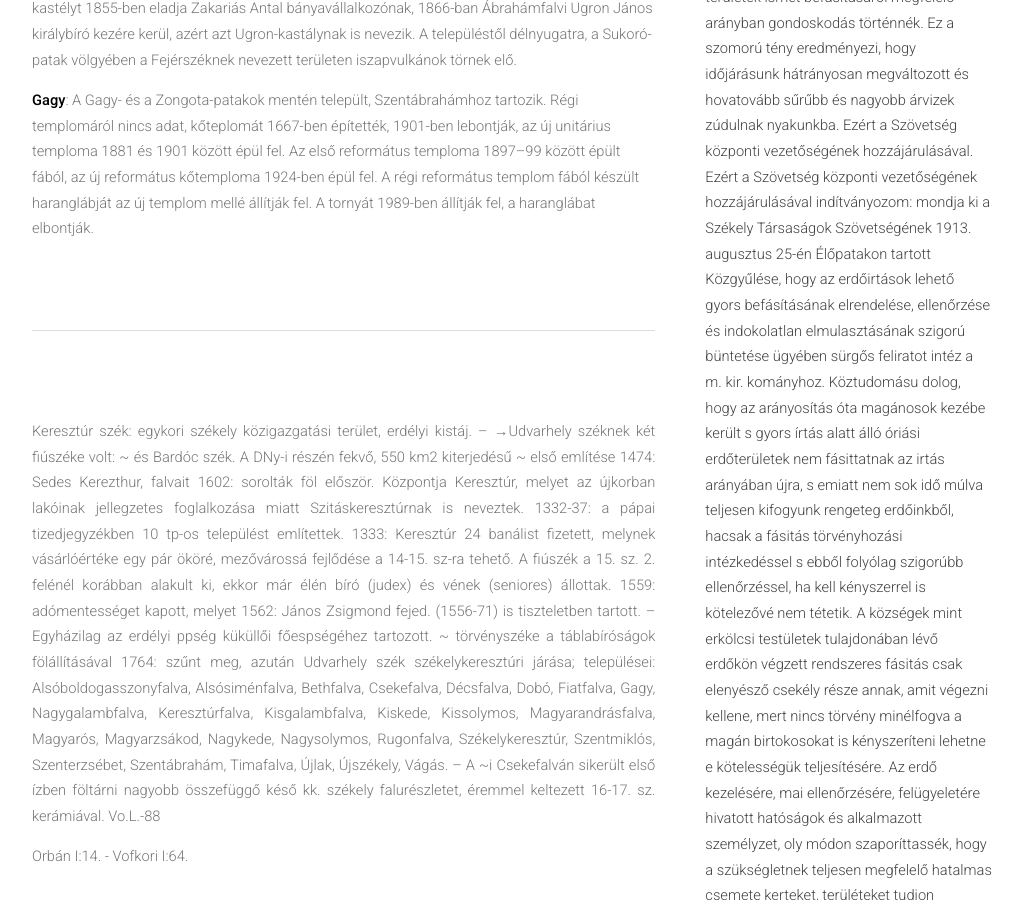
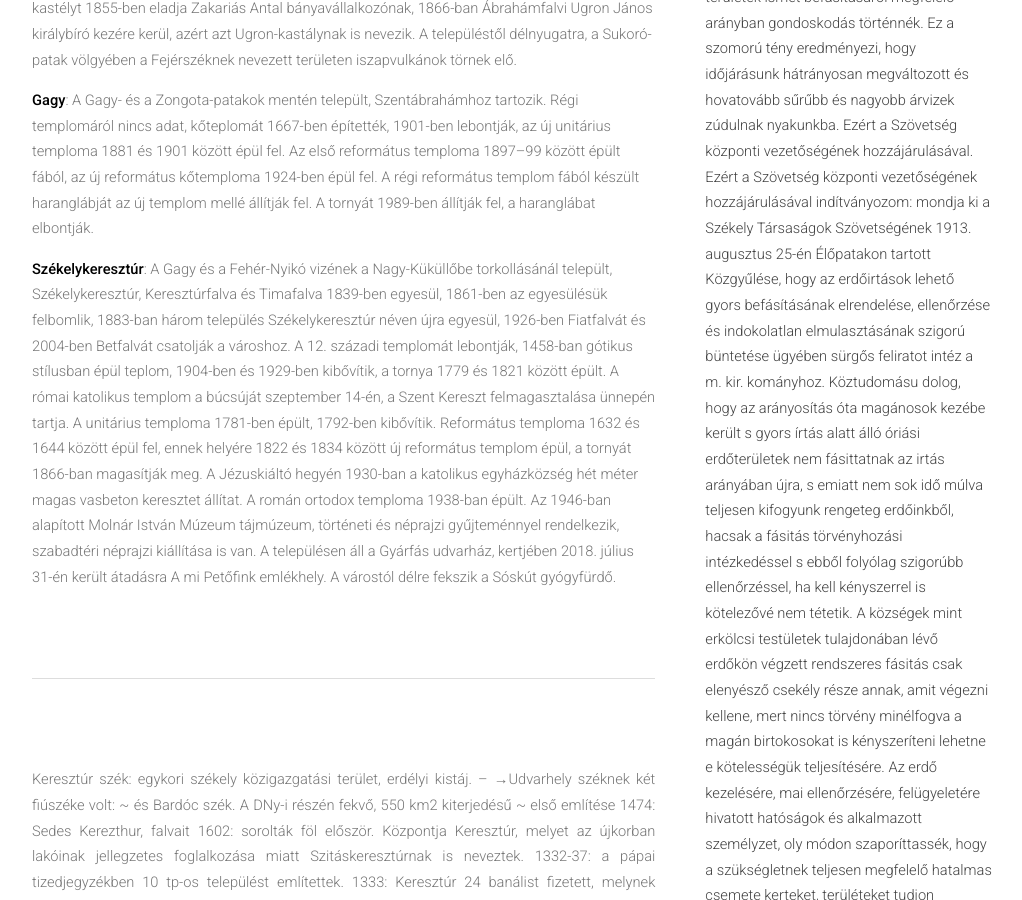
Before and after one commit to siculia/siculia.github.io, a Jekyll site: the page built from siculia-kereszturszek.html, in a window 1280 px wide and 900 px high, scrolled down 1366 px. Shown: the whole window, without its empty margins (128-1150 px from the left). Built offline with Jekyll 4.4.1, drawn with Linux system fonts in a browser that asks for light colours; nearby versions of some CDN libraries; library files that are not in the unit come from our copies.

Commit message:
Keresztúr

```diff
--- a/siculia-kereszturszek.html
+++ b/siculia-kereszturszek.html
@@ -21,6 +21,7 @@ layout: default
 						<p style="text-align: left;"><b>Kőrispatak</b>: A Küsmöd-pataka mentén települt, Etédhez tartozik. A település korábban a Diósfalvának nevezett határrészen, a mostani helyétől délnyugatra feküdt. Régi temploma leégett, új református temploma 1820-ban épült. Unitárius temploma 1815-ben épült, tornyát 1926-ban húzták fel. A településen szalmakalap-múzeum működik.</p>
 						<p style="text-align: left;"><b>Fiatfalva</b>: A Nagy-Küküllő bal partján települt, Székelykeresztúrhoz tartozik. A fiatfalvi Régi temető területén feltárták a sokszögzáródású szentélyű régi kápolnáját. A Református-unitárius közös temploma középkori eredetű, 1631-ben mint egyezkedés tárgyát említik, 1803-ban átalakítják, majd 1893-ban megújítják. A 16. századi leomlott Geréb-udvarházat, 1625-ben Geréb András újjáépíti, a helyére épített fiatfalvi-kastély a település nyugati felében a Küküllő partján áll, a mai épületet 1817 körül Mikó Miklós építtette. Mikó Miklós unokája, gróf Mikes Miklós a fiatfalvi kastélyt 1855-ben eladja Zakariás Antal bányavállalkozónak, 1866-ban Ábrahámfalvi Ugron János királybíró kezére kerül, azért azt Ugron-kastálynak is nevezik. A településtől délnyugatra, a Sukoró-patak völgyében a Fejérszéknek nevezett területen iszapvulkánok törnek elő.</p>
 						<p style="text-align: left;"><b>Gagy</b>: A Gagy- és a Zongota-patakok mentén települt, Szentábrahámhoz tartozik. Régi templomáról nincs adat, kőteplomát 1667-ben építették, 1901-ben lebontják, az új unitárius temploma 1881 és 1901 között épül fel. Az első református temploma 1897–99 között épült fából, az új református kőtemploma 1924-ben épül fel. A régi református templom fából készült haranglábját az új templom mellé állítják fel. A tornyát 1989-ben állítják fel, a haranglábat elbontják.</p>
+						<p style="text-align: left;"><b>Székelykeresztúr</b>: A Gagy és a Fehér-Nyikó vizének a Nagy-Küküllőbe torkollásánál települt,  Székelykeresztúr, Keresztúrfalva és Timafalva 1839-ben egyesül, 1861-ben az egyesülésük felbomlik, 1883-ban három település Székelykeresztúr néven újra egyesül, 1926-ben Fiatfalvát és 2004-ben Betfalvát csatolják a városhoz. A 12. századi templomát lebontják, 1458-ban gótikus stílusban épül teplom, 1904-ben és 1929-ben kibővítik, a tornya 1779 és 1821 között épült. A római katolikus templom a búcsúját szeptember 14-én, a Szent Kereszt felmagasztalása ünnepén tartja. A unitárius temploma 1781-ben épült, 1792-ben kibővítik. Református temploma  1632 és 1644 között épül fel, ennek helyére  1822 és 1834 között új református templom épül, a tornyát 1866-ban magasítják meg. A Jézuskiáltó hegyén 1930-ban a katolikus egyházközség hét méter magas vasbeton keresztet állítat. A román ortodox temploma 1938-ban épült. Az 1946-ban alapított Molnár István Múzeum tájmúzeum, történeti és néprajzi gyűjteménnyel rendelkezik, szabadtéri néprajzi kiállítása is van. A településen áll a Gyárfás udvarház, kertjében 2018. július 31-én került átadásra A mi Petőfink emlékhely. A várostól délre fekszik a Sóskút gyógyfürdő. </p>
 						<hr></hr>
 
 						<p style="text-align: justify;">Keresztúr szék: egykori székely közigazgatási terület, erdélyi kistáj. – →Udvarhely széknek két fiúszéke volt: ~ és Bardóc szék. A DNy-i részén fekvő, 550 km2 kiterjedésű ~ első említése 1474: Sedes Kerezthur, falvait 1602: sorolták föl először. Központja Keresztúr, melyet az újkorban lakóinak jellegzetes foglalkozása miatt Szitáskeresztúrnak is neveztek. 1332-37: a pápai tizedjegyzékben 10 tp-os települést említettek. 1333: Keresztúr 24 banálist fizetett, melynek vásárlóértéke egy pár ököré, mezővárossá fejlődése a 14-15. sz-ra tehető. A fiúszék a 15. sz. 2. felénél korábban alakult ki, ekkor már élén bíró (judex) és vének (seniores) állottak. 1559: adómentességet kapott, melyet 1562: János Zsigmond fejed. (1556-71) is tiszteletben tartott. – Egyházilag az erdélyi ppség küküllői főespségéhez tartozott. ~ törvényszéke a táblabíróságok fölállításával 1764: szűnt meg, azután Udvarhely szék székelykeresztúri járása; települései: Alsóboldogasszonyfalva, Alsósiménfalva, Bethfalva, Csekefalva, Décsfalva, Dobó, Fiatfalva, Gagy, Nagygalambfalva, Keresztúrfalva, Kisgalambfalva, Kiskede, Kissolymos, Magyarandrásfalva, Magyarós, Magyarzsákod, Nagykede, Nagysolymos, Rugonfalva, Székelykeresztúr, Szentmiklós, Szenterzsébet, Szentábrahám, Timafalva, Újlak, Újszékely, Vágás. – A ~i Csekefalván sikerült első ízben föltárni nagyobb összefüggő késő kk. székely falurészletet, éremmel keltezett 16-17. sz. kerámiával. Vo.L.-88</p>
```
